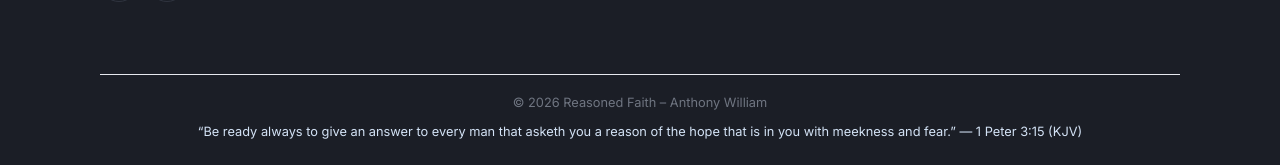
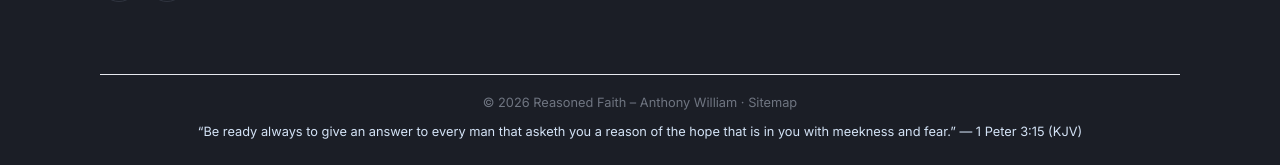
Before and after one commit to Reasoned-faith/reasoned-faith.github.io, a Jekyll site: the page built from index.html, in a window 1280 px wide and 900 px high, scrolled down 1334 px. Shown: the part 732-897 px from the top of the window. Built offline with Jekyll 4.4.1, drawn with Linux system fonts in a browser that asks for light colours.

Commit message:
Update default.html

```diff
--- a/_layouts/default.html
+++ b/_layouts/default.html
@@ -86,7 +86,7 @@
       </section>
     </div>
     <div class="sf-bottom">
-      <div class="sf-copy">© {{ site.time | date: "%Y" }} {{ site.title }} – {{ site.author }}</div>
+      <div class="sf-copy">© {{ site.time | date: "%Y" }} {{ site.title }} – {{ site.author }} · <a href="{{ '/sitemap/' | relative_url }}">Sitemap</a></div>
       <div class="sf-verse">“{{ site.verse_text }}” — {{ site.verse_ref }}</div>
     </div>
   </div>
```
